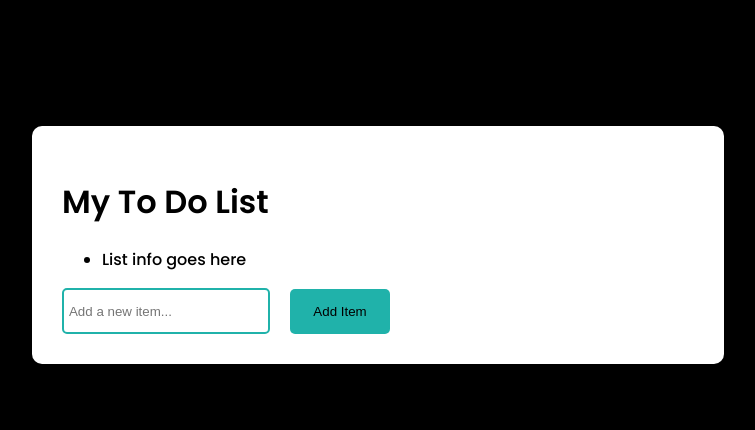
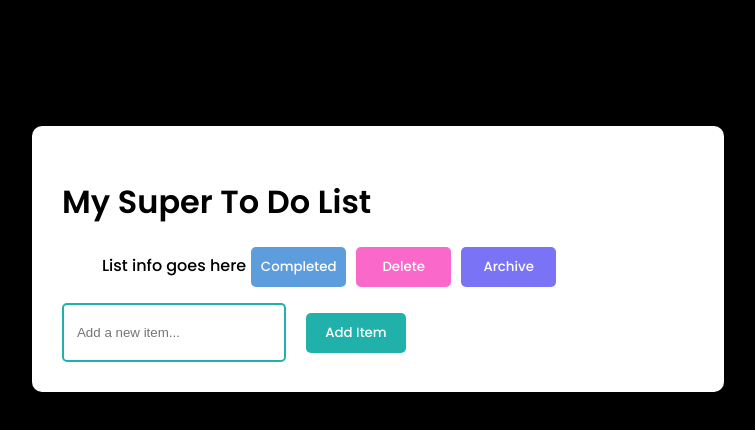
Before and after one commit to createdbysabrina/react-todo-list, a React (Create React App) app: page / in a window 1280 px wide. Shown: the top 430 px of the page, without its empty margins (262-1017 px from the left). Built offline with nearby package versions, Linux system fonts and the light colour scheme.

Commit message:
update todo sturucture and buttons

```diff
--- a/src/App.js
+++ b/src/App.js
@@ -1,5 +1,5 @@
 import Header from './components/Header'
-import List from './components/List'
+import ToDoList from './components/List'
 import AddItem from './components/AddItem';
 
 function App() {
@@ -7,7 +7,7 @@ function App() {
   return (
     <>
       <Header />
-      <List />
+      <ToDoList />
       <AddItem />
     </>
 
--- a/src/components/AddItem.js
+++ b/src/components/AddItem.js
@@ -1,18 +1,29 @@
+import { useRef } from 'react';
+
 export default function AddItem(props) {
 
+    const inputRef = useRef(null)
+
+    const btnHandler = () => {
+        console.log(inputRef.current.value, "value from input")
+    }
 
 
     return (
 
         <>
             <input
+                ref={inputRef}
                 type="text"
                 placeholder=" Add a new item..."
                 className="add-item-input"
             >
             </input>
 
-            <button className="add-item-btn">
+            <button
+                className="add-item-btn"
+                onClick={btnHandler}
+            >
                 Add Item
             </button>
         </>
--- a/src/components/Header.js
+++ b/src/components/Header.js
@@ -1,5 +1,5 @@
 export default function Header() {
     return (
-        <h1>My To Do List</h1>
+        <h1>My Super To Do List</h1>
     )
 }
--- a/src/components/List.js
+++ b/src/components/List.js
@@ -1,9 +1,11 @@
 
 import listData from "../data/ListData"
 
+import ToDo from "../components/ToDo"
+
 export default function List() {
 
-    const items = listData.map(( item , index )=> <li key={index}> { item } </li> )
+    const items = listData.map(( item , index )=> <ToDo key={index} task={item} /> )
 
     return (
 
--- /dev/null
+++ b/src/components/ToDo.js
@@ -0,0 +1,22 @@
+export default function ToDo(props) {
+
+    const { task } = props;
+
+    return (
+        <li className="todo-item">
+
+            { task }
+
+            <button className="completed-btn">
+                Completed
+            </button>
+            <button className="deleted-btn">
+                Delete
+            </button>
+            <button className="archive-btn">
+                Archive
+            </button>
+
+        </li>
+    )
+}
--- a/src/global.scss
+++ b/src/global.scss
@@ -20,15 +20,51 @@ body {
     border-style: solid;
     border-color: #20b2aa;
     margin-right: 20px;
-    height: 40px;
+    height: 35px;
     width: 200px;
+    padding: 10px;
   }
 
   .add-item-btn {
     border-radius: 5px;
     border: none;
     background-color:  #20b2aa;
-    height: 45px;
+    height: 40px;
     width: 100px;
+    font-family: 'Poppins', sans-serif;
+    color: #fff;
   }
 }
+
+.todo-item {
+ list-style: none;
+ padding-left: 0;
+
+  button {
+    width: 95px;
+    height: 40px;
+    margin: 0 5px;
+    border: none;
+    border-radius: 5px;
+    font-family: 'Poppins', sans-serif;
+    color: #fff;
+  }
+
+  .completed-btn {
+
+    background-color: #5D9DDE;
+
+  }
+
+  .deleted-btn {
+
+    background-color: #FA69C9;
+
+  }
+
+  .archive-btn {
+    background-color: #7A73F5;
+  }
+
+
+}
```
